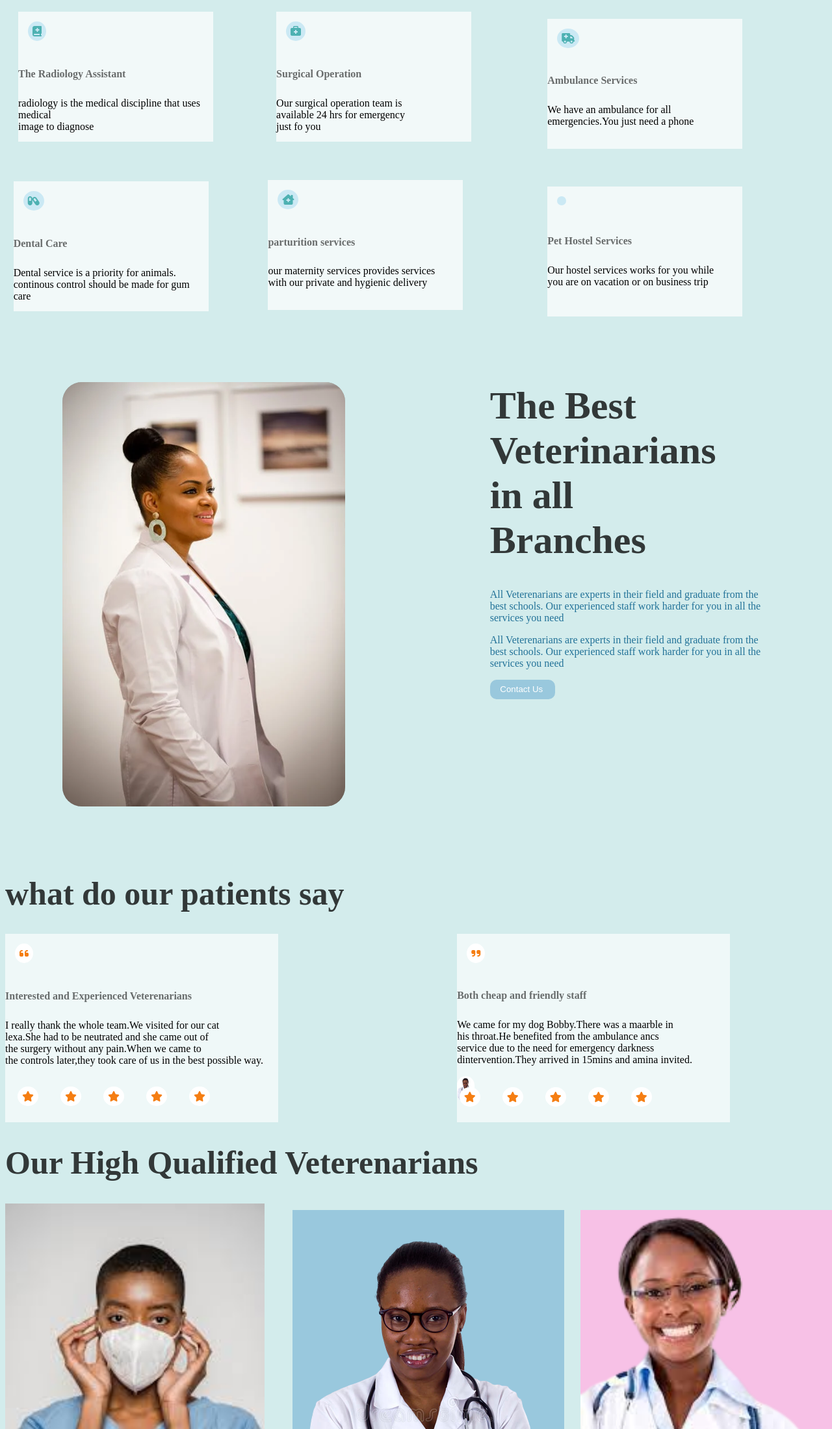
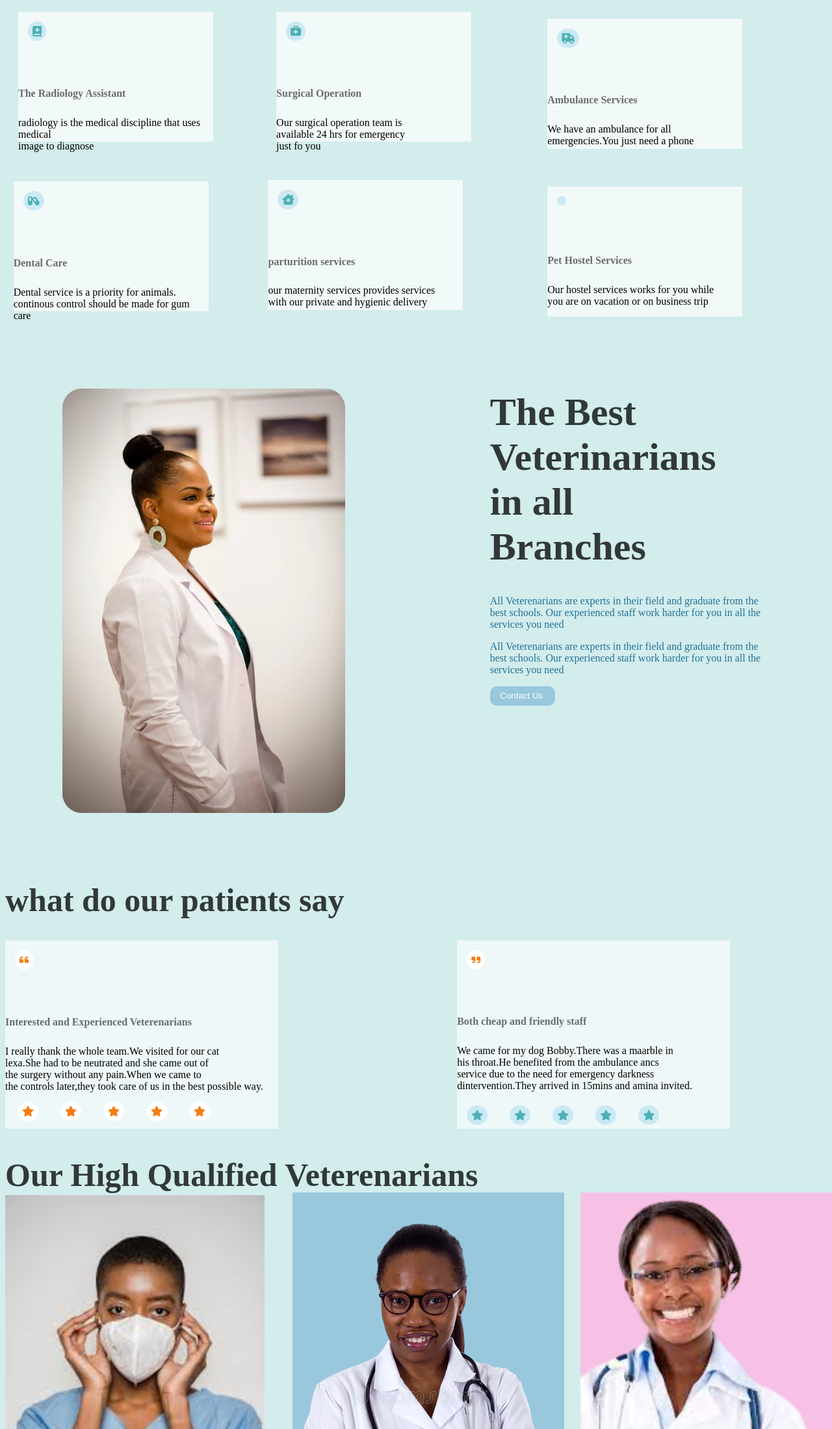
Before and after one commit to juliett-wanjiru/new-vet, a plain HTML site: page index.html in a window 1280 px wide. Shown: the part 601-2800 px from the top of the page at 65% size. Drawn offline with Linux system fonts and the light colour scheme.

Commit message:
first commit

```diff
--- a/index.html
+++ b/index.html
@@ -30,7 +30,7 @@
 
         </div>
     <div class="image">
-        <img src="womanz-removebg-preview.png">
+        <img src="mwaah-removebg-preview.png">
 
 
 
@@ -123,12 +123,15 @@
 
              <h5>Interested and Experienced Veterenarians</h5>
              <P>I really thank the whole team.We visited for our cat<br>lexa.She had to be neutrated and she came out of<br>the surgery without any pain.When we came to<br>the controls later,they took care of us in the best possible way.</P>
+             <div class="stars">
              <img src="">
              <i class="fa-solid fa-star"></i>
              <i class="fa-solid fa-star"></i>
              <i class="fa-solid fa-star"></i>
              <i class="fa-solid fa-star"></i>
              <i class="fa-solid fa-star"></i>
+             </div>
+
          </div>
      </div>
 
@@ -141,22 +144,29 @@
     <h5>Both cheap and friendly staff</h5>
     <p>We came for my dog Bobby.There was a maarble in<br>his throat.He benefited from the ambulance ancs<br>service due to the need for emergency darkness<br>dintervention.They arrived in 15mins and amina invited.
     </p>
-    <img src="fem.jpg">
+</div>
+  <div class="star">
+
+    <div class="ka-star">
     <i class="fa-solid fa-star"></i>
     <i class="fa-solid fa-star"></i>
     <i class="fa-solid fa-star"></i>
     <i class="fa-solid fa-star"></i>
     <i class="fa-solid fa-star"></i>
 </div>
+     </div>
 <!-- Veterenarians -->
 <section class="section4"></section>
 <div class="vet">
     <div class="vet-one">
         <div class="one">
         <h1>Our High Qualified Veterenarians </h1>
+        <div class="ones">
         <img src="incre.jpeg">
         <h5>Dr.Neila Humana Mgondi</h5>
         <p>Expert Veterenarian</p>
+
+    </div>
     </div>
     </div>
 
--- a/style.css
+++ b/style.css
@@ -18,6 +18,7 @@ li a{
 body{
     background-color:#d3ecec;
     background-position: absolute;
+    overflow-x: hidden;
 
 
 
@@ -26,9 +27,9 @@ body{
     display: flex;
 }
 .image img{
-    height: 490px;
-    margin-top:-45% ;
-    padding-left: 30px;
+    height: 328px;
+    margin-top:-6% ;
+    padding-left: 27px;
 
 
 }
@@ -59,6 +60,7 @@ h1{
 h5{
 color: rgba(0, 0, 0, 0.563);
 font-size: medium;
+padding-top: 30px;
 
 
 }
@@ -93,7 +95,7 @@ i{
     border-radius:30px ;
     width:40%;
     background-color:rgba(0, 0, 0, 0.254);
-
+    margin-top: 10px;
 
 }
 .two-doctor{
@@ -227,10 +229,15 @@ width: 420px;
     color: #f57e13;
     background-color:white;
 }
-.one img{
+.ones{
     height: 600px;
+    margin-top: 0px;
 
 
+}
+.ones img{
+    height: 600px;
+    margin-top: -32px;
 }
 .two{
   height:600px;
@@ -238,6 +245,23 @@ width: 420px;
   margin-left: 35%;
   margin-top:-55.3%;
   width: 33%;
+
+}
+.star{
+    margin-left: 55%;
+    margin-top: -4%;
+    color: #f57e13;
+
+}
+.stars{
+    margin-top:-4% ;
+    color: ;
+}
+/* .two img{
+ margin-top: -;
+} */
+.vet-two{
+margin-top: 5%;
 }
 .three{
 
@@ -286,7 +310,7 @@ width: 420px;
 }
 .button-four h5{
 
-    margin-left: 60.6%;
+    margin-left: 61.6%;
     margin-top: -15%;
     background-color:#4db1b2;
     border: 10px;
@@ -294,6 +318,7 @@ width: 420px;
     height: 80px;
     width: 200px;
     text-align: center;
+
 
 }
 .foot h2{
```
Also changed, not shown: mwaah-removebg-preview.png (added), 1 other file.
